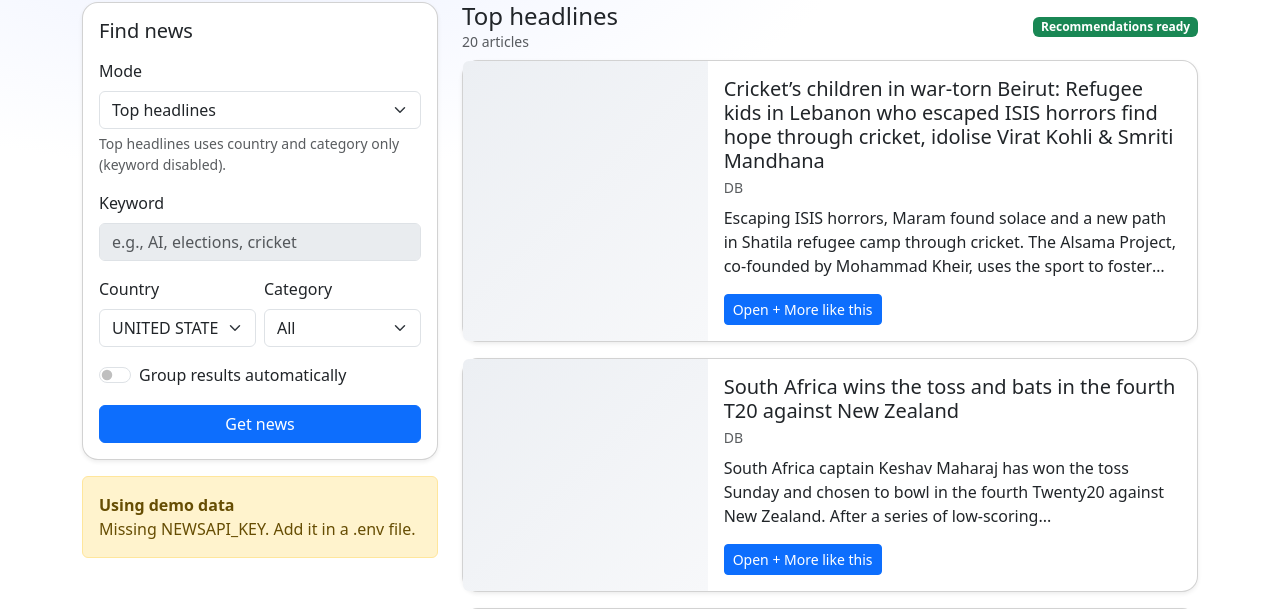
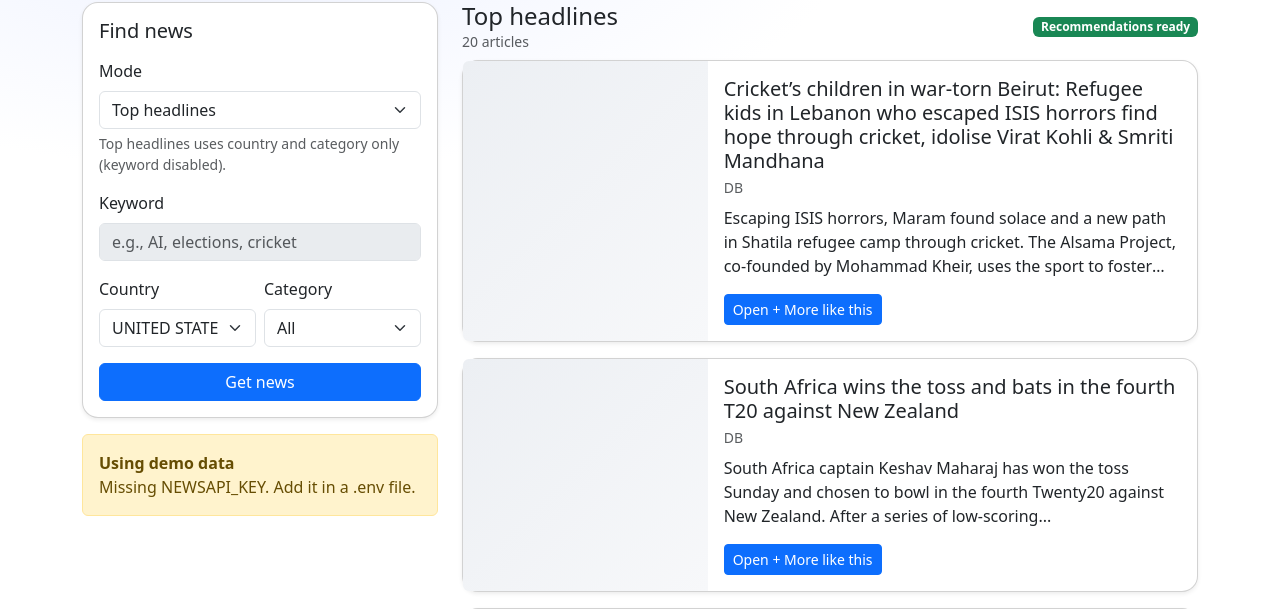
Before and after one commit to Akshaya444/News-Application, a Flask app: page / in a window 1280 px wide. Shown: the part 79-688 px from the top of the page. Run offline with Flask 3, Linux system fonts and the light colour scheme; data comes from the database, SQL or seed files in the repository.

Commit message:
Remove group result checkbox from index.html

```diff
--- a/templates/index.html
+++ b/templates/index.html
@@ -71,10 +71,7 @@
                   </div>
                 </div>
 
-                <div class="form-check form-switch mt-3">
-                  <input class="form-check-input" type="checkbox" role="switch" id="cluster" name="cluster" {% if params.cluster == "1" %}checked{% endif %}>
-                  <label class="form-check-label" for="cluster">Group results automatically</label>
-                </div>
+
 
                 <button class="btn btn-primary w-100 mt-3" type="submit">Get news</button>
               </form>
```
